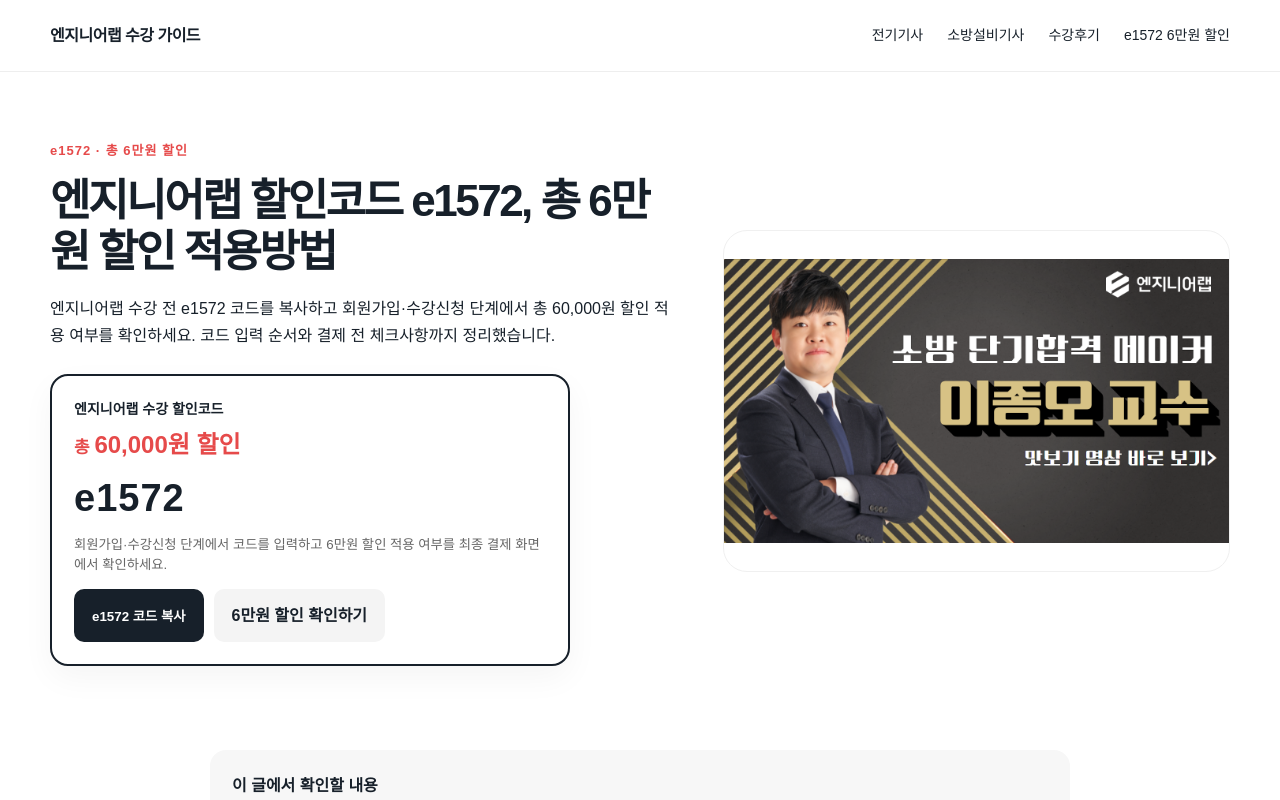
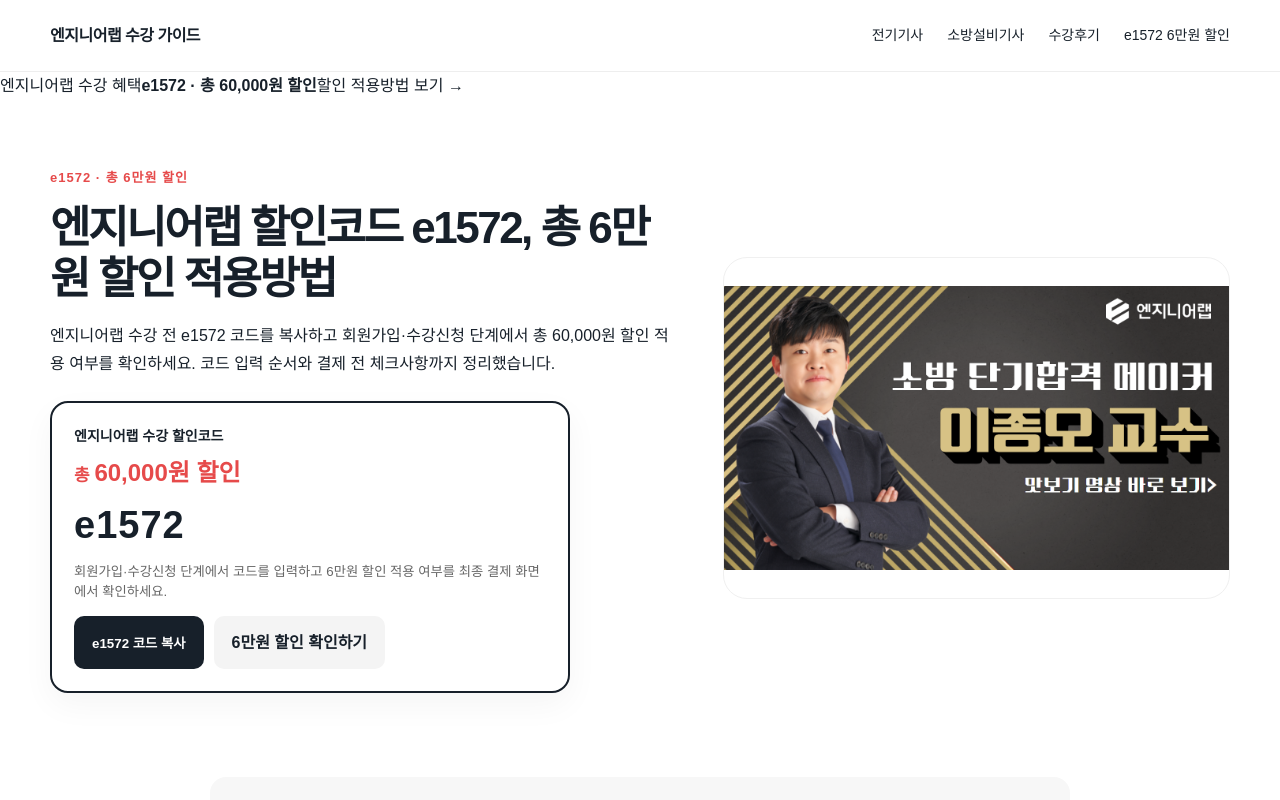
Before and after one commit to wlgiddl00001-hue/engineerlab-e1572, a Next.js app: page /engineerlab-discount-code in a window 1280 px wide. Shown: the top 800 px of the page. Built offline with nearby package versions, Linux system fonts and the light colour scheme; no server answers.

Commit message:
Add prominent discount bar to all detail pages

```diff
--- a/components/Article.tsx
+++ b/components/Article.tsx
@@ -29,6 +29,7 @@
  const faqs=faqByCategory[p.category]||faqByCategory["학습가이드"];
  const jsonLd={"@context":"https://schema.org","@type":"Article",headline:displayH1,description:displayDescription,mainEntityOfPage:`https://engineerlab-e1572.vercel.app/${p.slug}`,keywords:p.keywords.join(", ")};
  return <main>
+  <section className="articleDiscountBar"><div><span>엔지니어랩 수강 혜택</span><strong>e1572 · 총 60,000원 할인</strong><a href="/engineerlab-discount-code">할인 적용방법 보기 →</a></div></section>
   <section className="articleHero"><div><span className="eyebrow">{isDiscount?"e1572 · 총 6만원 할인":p.category}</span><h1>{displayH1}</h1><p>{displayDescription}</p><Coupon compact/></div><div className="heroImage"><Image src={`/images/${p.hero}`} alt={`${p.keywords[0]} 관련 강의 자료`} fill priority sizes="(max-width:800px) 100vw, 42vw"/></div></section>
   <article className="content">
    <div className="toc"><b>이 글에서 확인할 내용</b>{isDiscount&&<><a href="#discount-summary">e1572 6만원 할인 핵심 요약</a><a href="#discount-steps">할인코드 적용 3단계</a></>}{unique?.sections.map(([h],i)=><a key={h} href={`#point${i+1}`}>{h}</a>)}{p.slug==="engineerlab-review"&&<a href="#videos">합격생 영상 보기</a>}<a href="#apply">e1572 6만원 할인 확인</a></div>
```
